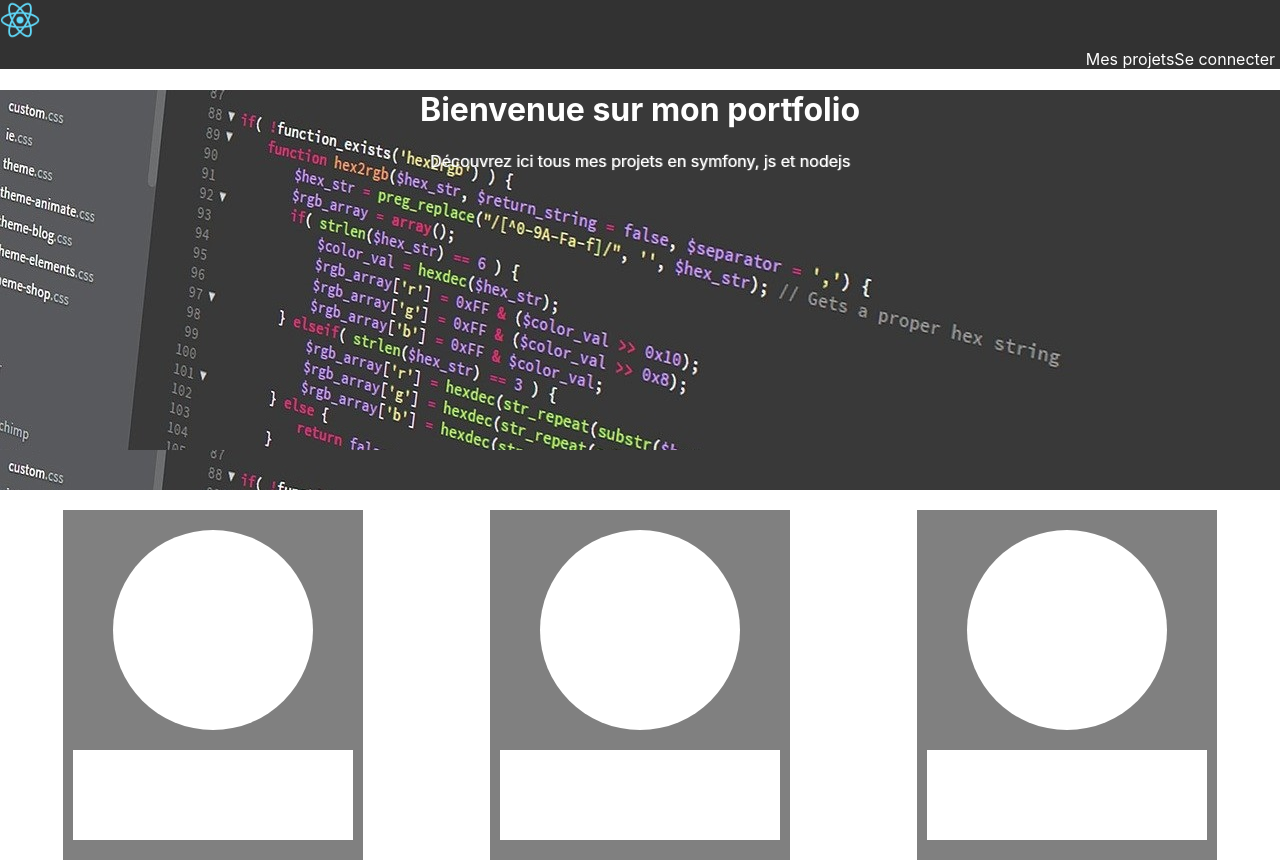
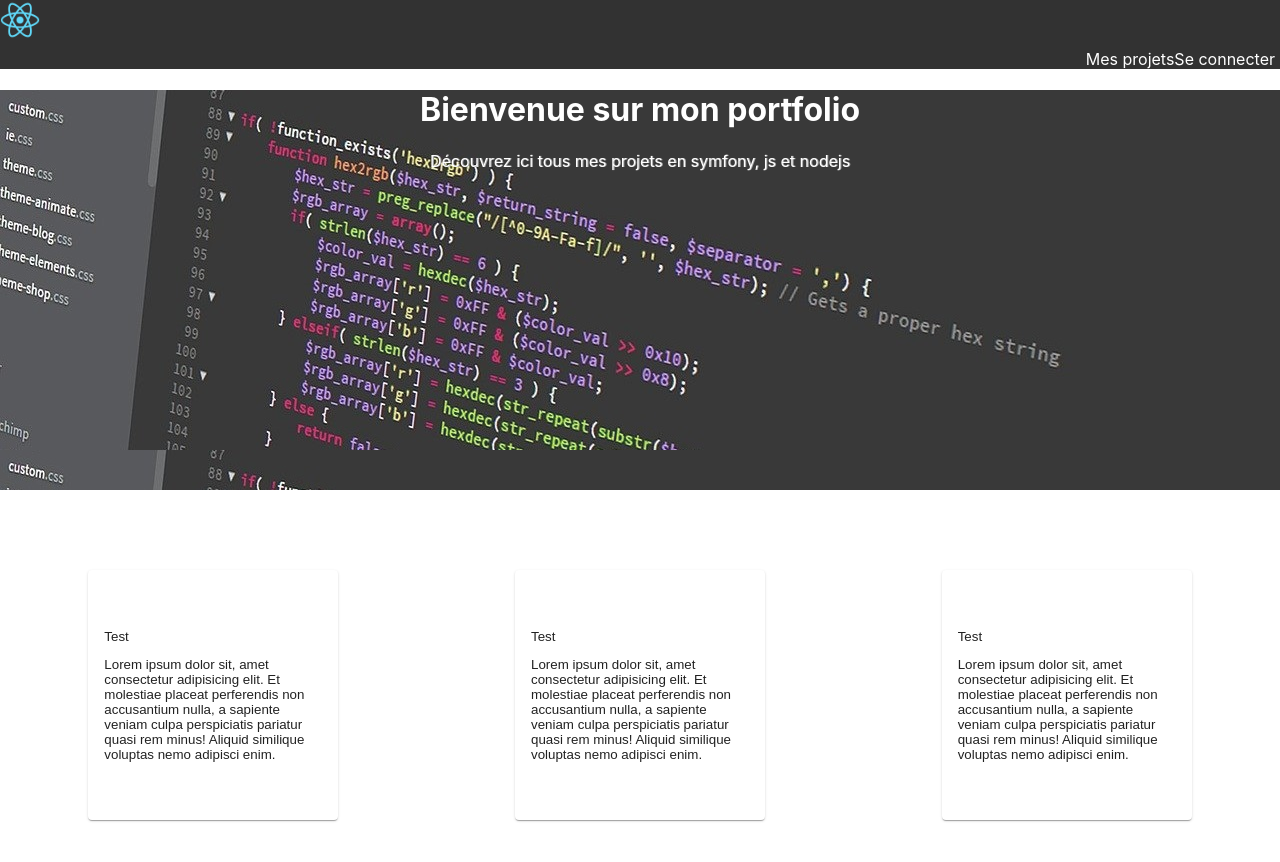
Before and after one commit to Taikhun88/portfolio, a React (Create React App) app in the folder frontend/: page / in a window 1280 px wide. Shown: the top 862 px of the page. Built offline with nearby package versions, Linux system fonts and the light colour scheme; grey boxes are pictures that could not be loaded.

Commit message:
Creation card

```diff
--- a/frontend/package.json
+++ b/frontend/package.json
@@ -3,6 +3,7 @@
   "version": "0.1.0",
   "private": true,
   "dependencies": {
+    "@material-ui/core": "^4.11.3",
     "@testing-library/jest-dom": "^5.11.10",
     "@testing-library/react": "^11.2.6",
     "@testing-library/user-event": "^12.8.3",
--- a/frontend/src/pages/Home.jsx
+++ b/frontend/src/pages/Home.jsx
@@ -2,12 +2,19 @@ import React from 'react';
 import Cards from '../components/Cards/Cards';
 import Nav from '../components/Nav/Nav';
 import Carousel from '../components/Carousel/Carousel';
+import Card from '../components/Cards/Card';
+import classNames from './Home.module.css'
 
 function Home() {
     return (
         <div>
             <Nav/>
             <Carousel/>
+            <div className = {classNames.divContainer}>
+            <Card/>
+            <Card/>
+            <Card/>
+            </div>
             <Cards />
 
 
```
Also changed, not shown: 1 other file (tests, documents, lock files or other folders).
